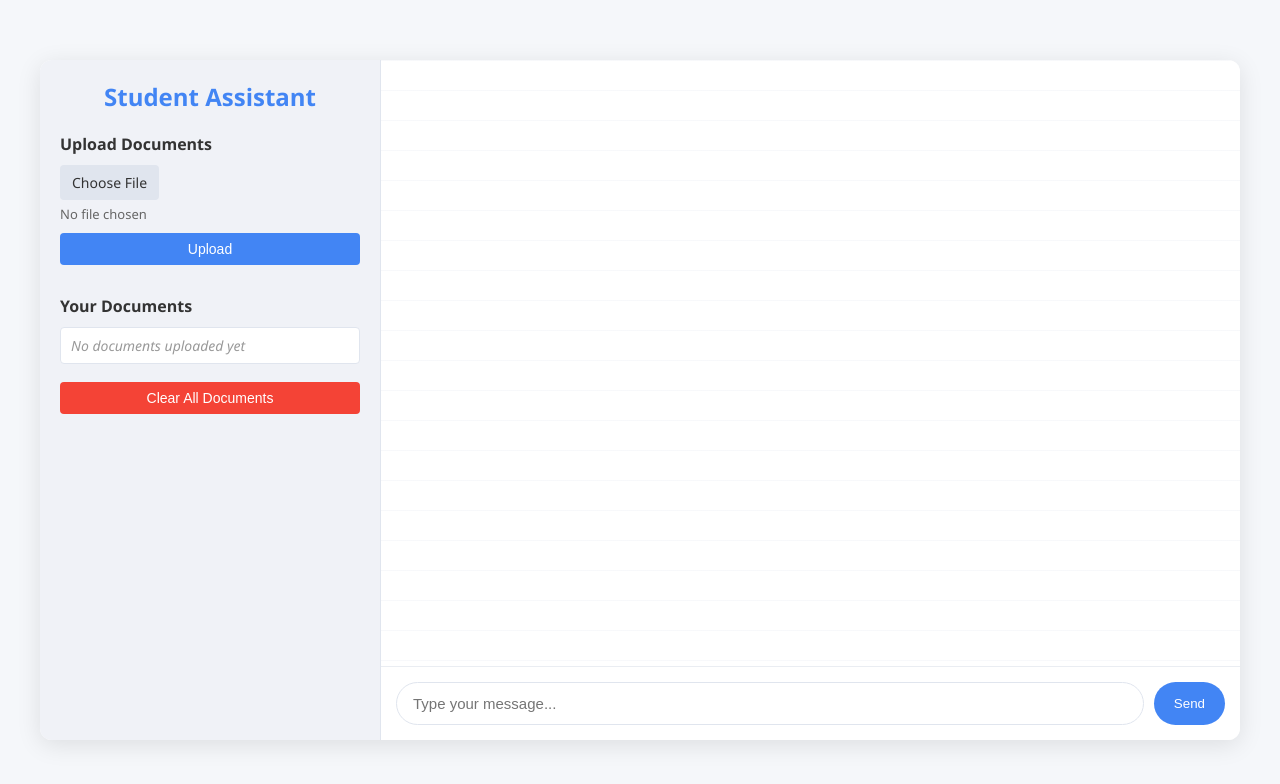
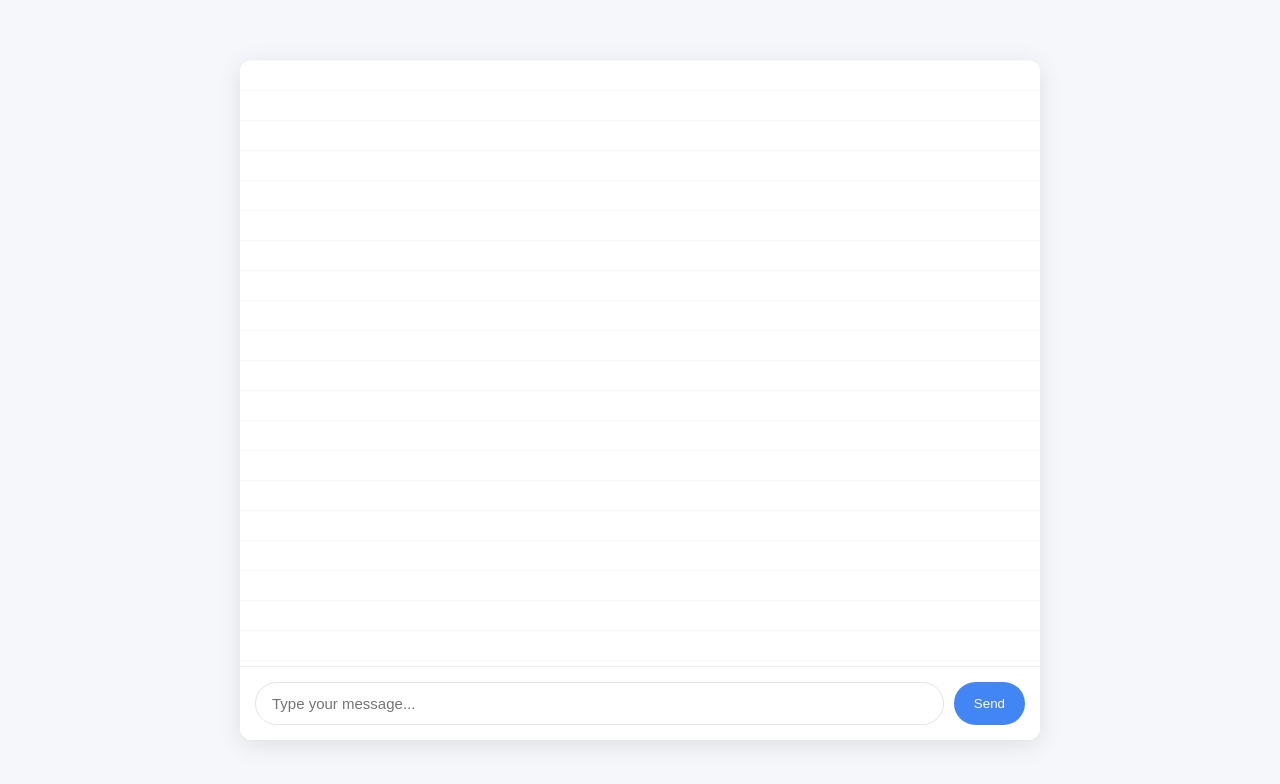
Before and after one commit to SwarajKanse/Educational-Chatbot, a PHP site: page /query/ in a window 1280 px wide. Shown: the top 784 px of the page. Run offline with PHP 8.4, Linux system fonts and the light colour scheme.

Commit message:
Add files via upload

```diff
--- a/chat.css
+++ b/chat.css
@@ -13,163 +13,16 @@ body {
 /* Chat Container */
 .chat-container {
   width: 100%;
-  max-width: 1200px;
+  max-width: 800px;
   height: 85vh;
   margin: 20px;
   background: #fff;
   border-radius: 12px;
   box-shadow: 0 5px 25px rgba(0, 0, 0, 0.1);
   display: flex;
+  flex-direction: column;
   overflow: hidden;
   position: relative;
-}
-
-/* Sidebar */
-.sidebar {
-  width: 300px;
-  background: #f0f2f7;
-  border-right: 1px solid #e0e5ee;
-  display: flex;
-  flex-direction: column;
-  padding: 20px;
-}
-
-.logo {
-  text-align: center;
-  margin-bottom: 20px;
-}
-
-.logo h1 {
-  margin: 0;
-  font-size: 24px;
-  color: #4285f4;
-}
-
-.upload-container {
-  margin-bottom: 20px;
-}
-
-.upload-container h3 {
-  margin-top: 0;
-  margin-bottom: 10px;
-  font-size: 16px;
-  color: #333;
-}
-
-.file-input-container {
-  position: relative;
-  margin-bottom: 10px;
-}
-
-.file-input-container input[type="file"] {
-  position: absolute;
-  left: -9999px;
-}
-
-.file-input-label {
-  display: inline-block;
-  padding: 8px 12px;
-  background-color: #e0e5ee;
-  color: #333;
-  border-radius: 4px;
-  cursor: pointer;
-  font-size: 14px;
-  transition: background-color 0.2s;
-}
-
-.file-input-label:hover {
-  background-color: #d0d5e0;
-}
-
-#file-name {
-  display: block;
-  margin-top: 5px;
-  font-size: 13px;
-  color: #666;
-  white-space: nowrap;
-  overflow: hidden;
-  text-overflow: ellipsis;
-  max-width: 100%;
-}
-
-#upload-button {
-  padding: 8px 12px;
-  background-color: #4285f4;
-  color: white;
-  border: none;
-  border-radius: 4px;
-  font-size: 14px;
-  cursor: pointer;
-  transition: background-color 0.2s;
-  width: 100%;
-}
-
-#upload-button:hover {
-  background-color: #3367d6;
-}
-
-#upload-status {
-  margin-top: 10px;
-  font-size: 13px;
-  color: #666;
-}
-
-/* Document list */
-.document-list-container {
-  flex: 1;
-  overflow-y: auto;
-}
-
-.document-list-container h3 {
-  margin-top: 0;
-  margin-bottom: 10px;
-  font-size: 16px;
-  color: #333;
-}
-
-#document-list {
-  list-style: none;
-  padding: 0;
-  margin: 0;
-}
-
-#document-list li {
-  padding: 8px 10px;
-  background-color: #fff;
-  border-radius: 4px;
-  margin-bottom: 8px;
-  font-size: 14px;
-  border: 1px solid #e0e5ee;
-}
-
-#document-list li.empty-list {
-  color: #999;
-  font-style: italic;
-}
-
-.danger-button {
-  margin-top: 10px;
-  padding: 8px 12px;
-  background-color: #f44336;
-  color: white;
-  border: none;
-  border-radius: 4px;
-  font-size: 14px;
-  cursor: pointer;
-  transition: background-color 0.2s;
-  width: 100%;
-}
-
-.danger-button:hover {
-  background-color: #d32f2f;
-}
-
-/* Main content */
-.main-content {
-  flex: 1;
-  display: flex;
-  flex-direction: column;
-  overflow: hidden;
 }
 
 /* Chat Box - Scrollable message area */
--- a/index.html
+++ b/index.html
@@ -2,43 +2,16 @@
 <html lang="en">
 <head>
   <meta charset="UTF-8">
-  <meta name="viewport" content="width=device-width, initial-scale=1.0">
   <title>Student Chatbot</title>
   <link rel="stylesheet" href="chat.css">
 </head>
 <body>
   <div class="chat-container">
-    <div class="sidebar">
-      <div class="logo">
-        <h1>Student Assistant</h1>
-      </div>
-      <div class="upload-container">
-        <h3>Upload Documents</h3>
-        <form id="upload-form" enctype="multipart/form-data">
-          <div class="file-input-container">
-            <input type="file" id="file-input" name="file" accept=".pdf,.txt,.docx">
-            <label for="file-input" class="file-input-label">Choose File</label>
-            <span id="file-name">No file chosen</span>
-          </div>
-          <button type="submit" id="upload-button">Upload</button>
-        </form>
-        <div id="upload-status"></div>
-      </div>
-      <div class="document-list-container">
-        <h3>Your Documents</h3>
-        <ul id="document-list">
-          <li class="empty-list">No documents uploaded yet</li>
-        </ul>
-        <button id="clear-documents" class="danger-button">Clear All Documents</button>
-      </div>
-    </div>
-    <div class="main-content">
-      <div id="chat-box" class="chat-box"></div>
-      <form id="chat-form">
-        <input type="text" id="chat-input" placeholder="Type your message..." autocomplete="off">
-        <button type="submit">Send</button>
-      </form>
-    </div>
+    <div id="chat-box" class="chat-box"></div>
+    <form id="chat-form">
+      <input type="text" id="chat-input" placeholder="Type your message..." autocomplete="off">
+      <button type="submit">Send</button>
+    </form>
   </div>
   <script src="chat.js"></script>
 </body>
```
Also changed, not shown: other parts of chat.css (+0 -56 lines), 2 other files.
